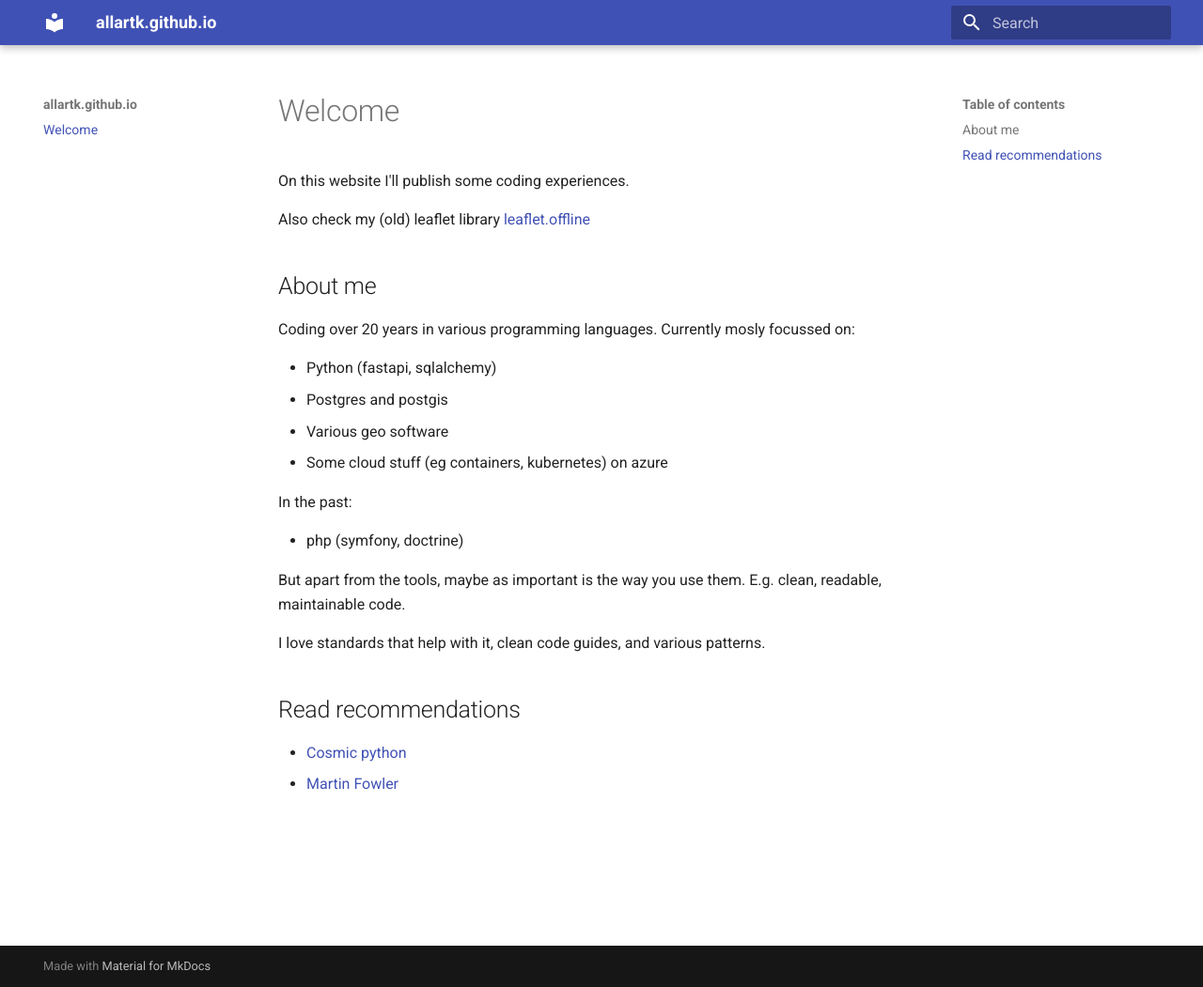
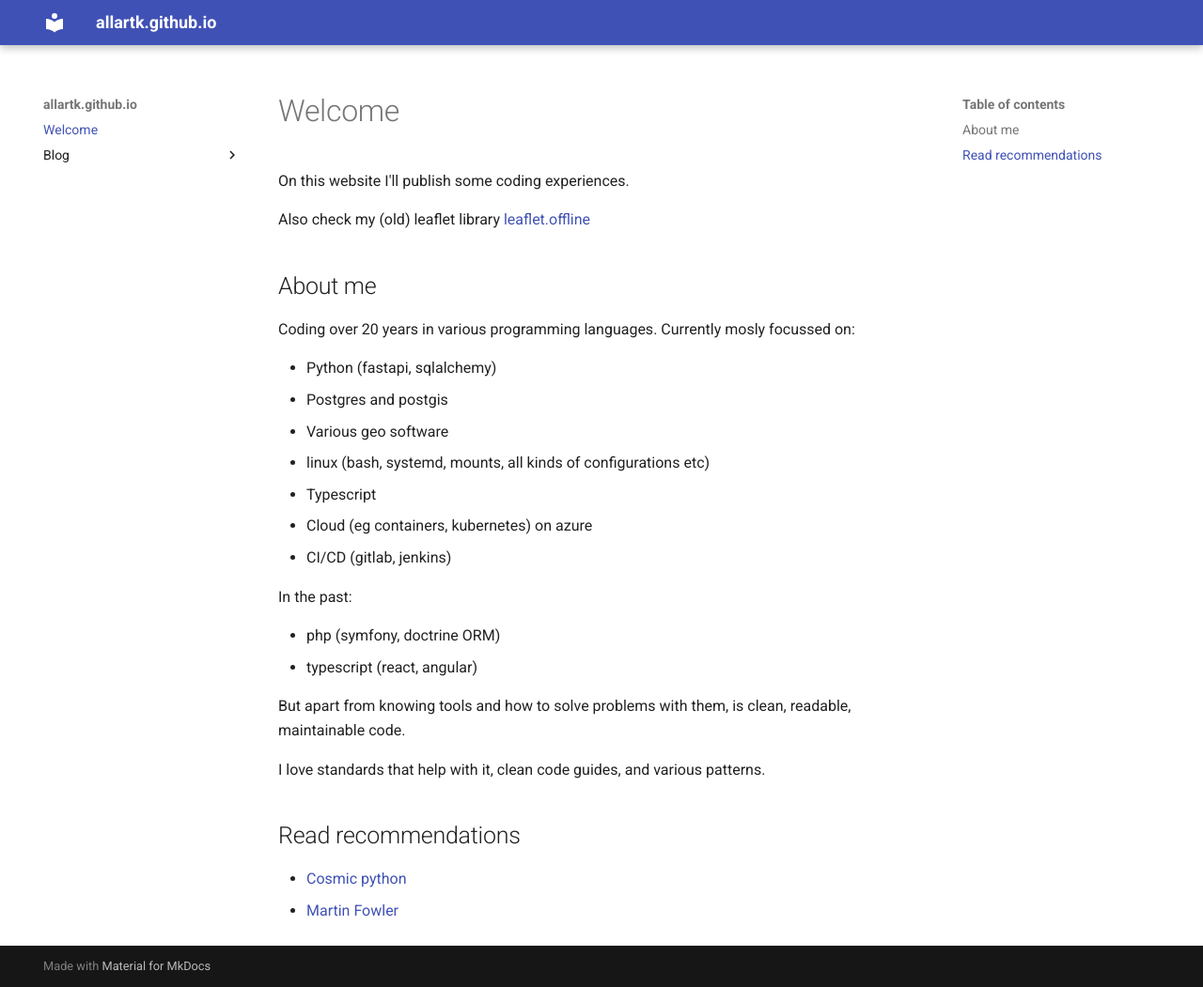
Before and after one commit to allartk/allartk.github.io, an MkDocs documentation site: the page built from docs/index.md, in a window 1280 px wide and 1051 px high. Shown: the whole window at 94% size. Built offline with MkDocs 1.6.1 and Material for MkDocs 9.7.7, drawn with Linux system fonts in a browser that asks for light colours.

Commit message:
new: add a blog

```diff
--- a/docs/index.md
+++ b/docs/index.md
@@ -11,13 +11,17 @@
 * Python (fastapi, sqlalchemy)
 * Postgres and postgis
 * Various geo software
-* Some cloud stuff (eg containers, kubernetes) on azure
+* linux (bash, systemd, mounts, all kinds of configurations etc)
+* Typescript
+* Cloud (eg containers, kubernetes) on azure
+* CI/CD (gitlab, jenkins)
 
 In the past:
 
-* php (symfony, doctrine)
+* php (symfony, doctrine ORM)
+* typescript (react, angular)
 
-But apart from the tools, maybe as important is the way you use them. E.g. clean, readable, maintainable code.
+But apart from knowing tools and how to solve problems with them, is clean, readable, maintainable code.
 
 I love standards that help with it, clean code guides, and various patterns.
 
--- a/mkdocs.yml
+++ b/mkdocs.yml
@@ -2,3 +2,5 @@
 site_url: https://allartk.github.io
 theme:
   name: material
+plugins:
+  - blog
```
Also changed, not shown: README.md (+2 -1 lines), docs/blog/index.md (added, +1 -0 lines), docs/blog/posts/big_data_loading_progress.md (added, +40 -0 lines), docs/blog/posts/fastapi_schema_names.md (added, +48 -0 lines), 1 other file.
